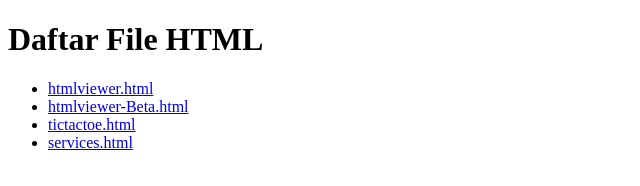
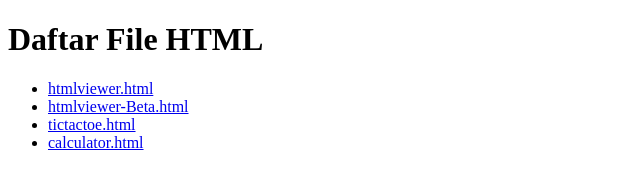
Before and after one commit to YabesRBLXYT/tools, a plain HTML site: page index.html in a window 1280 px wide. Shown: the full height of the page, 0-640 px from the left. Drawn offline with Linux system fonts and the light colour scheme.

Commit message:
Update index.html

```diff
--- a/index.html
+++ b/index.html
@@ -15,7 +15,7 @@
             'htmlviewer.html',
             'htmlviewer-Beta.html',
             'tictactoe.html',
-            'services.html'
+            'calculator.html'
         ];
 
         // Ambil elemen <ul> untuk menampung daftar file
```
